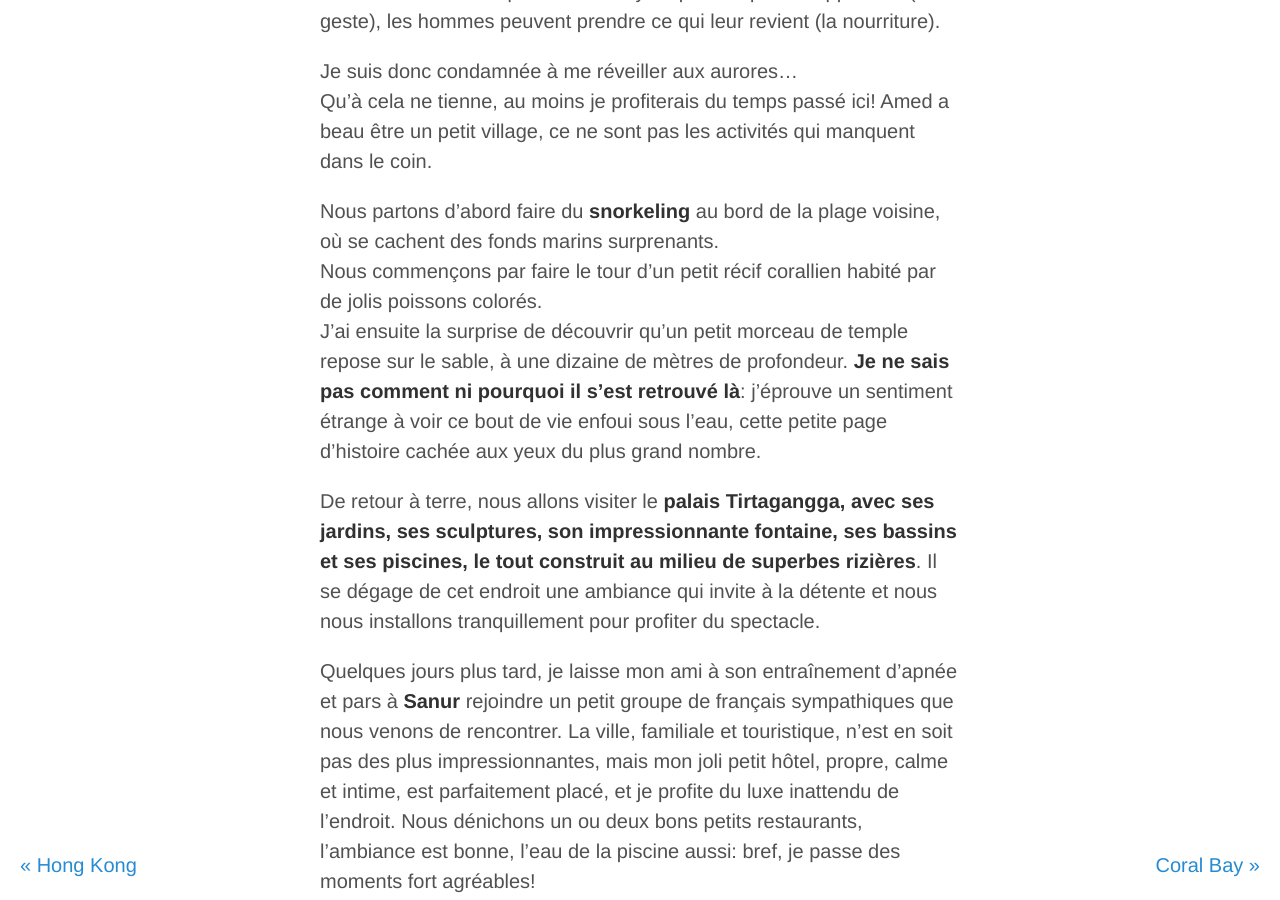
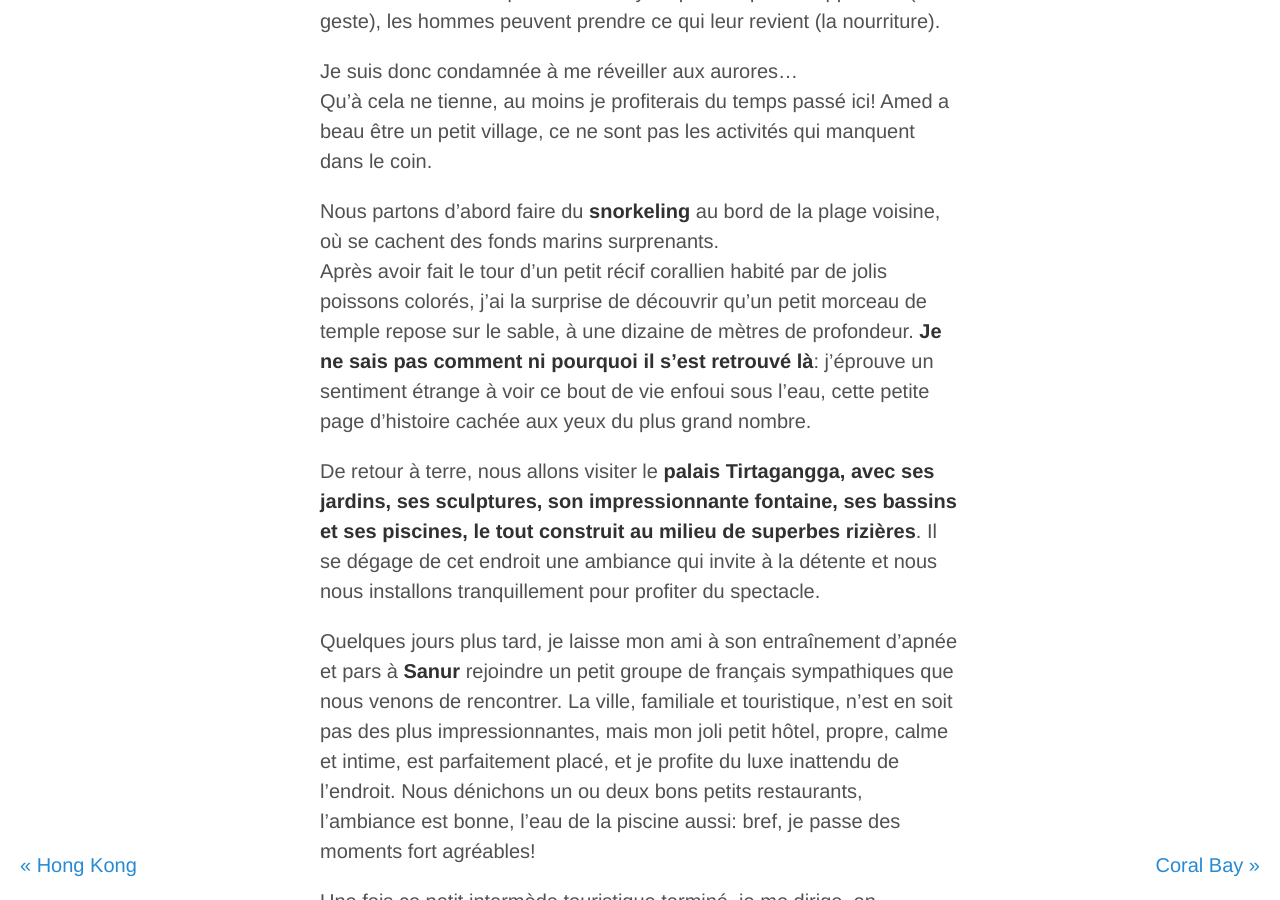
Before and after one commit to crossingborders/crossingborders.github.io, a Jekyll site: the page built from _posts/2014-09-10-Bali-la-mystique.md, in a window 1280 px wide and 900 px high, scrolled down 2352 px. Built offline with Jekyll 4.4.1, drawn with Linux system fonts in a browser that asks for light colours; Markdown is read by kramdown in place of the engine named in the settings.

Commit message:
Update 2014-09-10-Bali-la-mystique.md

```diff
--- a/_posts/2014-09-10-Bali-la-mystique.md
+++ b/_posts/2014-09-10-Bali-la-mystique.md
@@ -45,8 +45,7 @@ Je suis donc condamnée à me réveiller aux aurores…
 Qu’à cela ne tienne, au moins je profiterais du temps passé ici! Amed a beau être un petit village, ce ne sont pas les activités qui manquent dans le coin.
 
 Nous partons d’abord faire du **snorkeling** au bord de la plage voisine, où se cachent des fonds marins surprenants.
-Nous commençons par faire le tour d’un petit récif corallien habité par de jolis poissons colorés.
-J’ai ensuite la surprise de découvrir qu’un petit morceau de temple repose sur le sable, à une dizaine de mètres de profondeur. **Je ne sais pas comment ni pourquoi il s’est retrouvé là**: j’éprouve un sentiment étrange à voir ce bout de vie enfoui sous l’eau, cette petite page d'histoire cachée aux yeux du plus grand nombre.
+Après avoir fait le tour d’un petit récif corallien habité par de jolis poissons colorés, j’ai la surprise de découvrir qu’un petit morceau de temple repose sur le sable, à une dizaine de mètres de profondeur. **Je ne sais pas comment ni pourquoi il s’est retrouvé là**: j’éprouve un sentiment étrange à voir ce bout de vie enfoui sous l’eau, cette petite page d'histoire cachée aux yeux du plus grand nombre.
 
 De retour à terre, nous allons visiter le **palais Tirtagangga, avec ses jardins, ses sculptures, son impressionnante fontaine, ses bassins et ses piscines, le tout construit au milieu de superbes rizières**. Il se dégage de cet endroit une ambiance qui invite à la détente et nous nous installons tranquillement pour profiter du spectacle.
 
```
